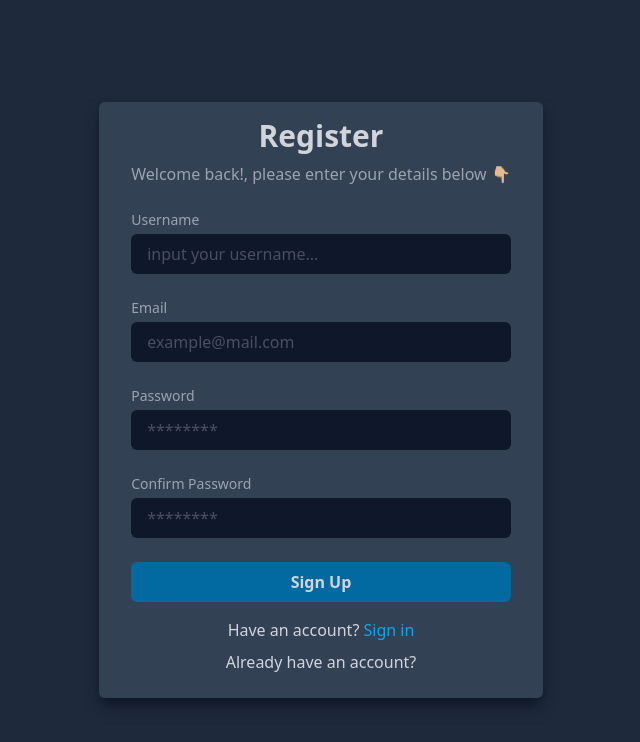
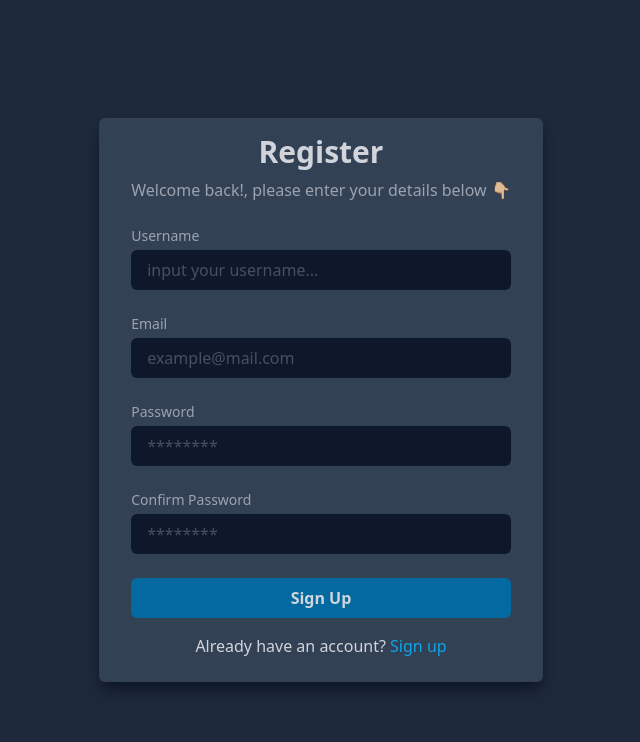
Before and after one commit to ciptacoding/REACT, a React (Vite) app: page /register in a window 1280 px wide. Shown: the top 742 px of the page, without its empty margins (319-959 px from the left). Built offline with nearby package versions, Linux system fonts and the light colour scheme.

Commit message:
feat: Refactoring code

```diff
--- a/src/Pages/register.jsx
+++ b/src/Pages/register.jsx
@@ -4,14 +4,8 @@ import { Link } from "react-router-dom";
 
 const RegisterPage = () => {
    return (
-      <AuthLayouts title="Register">
+      <AuthLayouts title="Register" type="register">
          <FormRegister />
-         <p className="text-center text-gray-300 mb-2">
-            Have an account?{" "}
-            <Link to="/login">
-               <span className="text-sky-500">Sign in</span>
-            </Link>
-         </p>
       </AuthLayouts>
    );
 };
```
